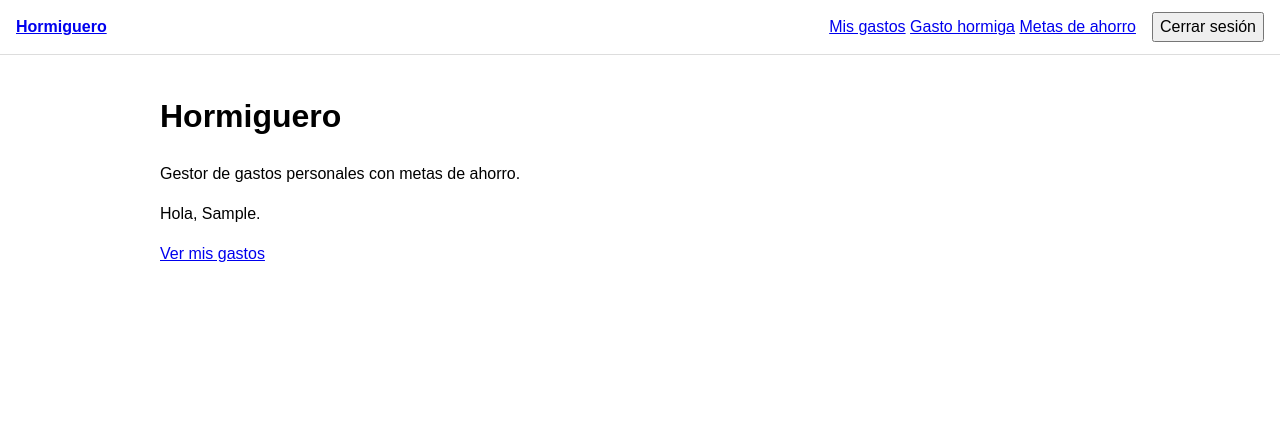
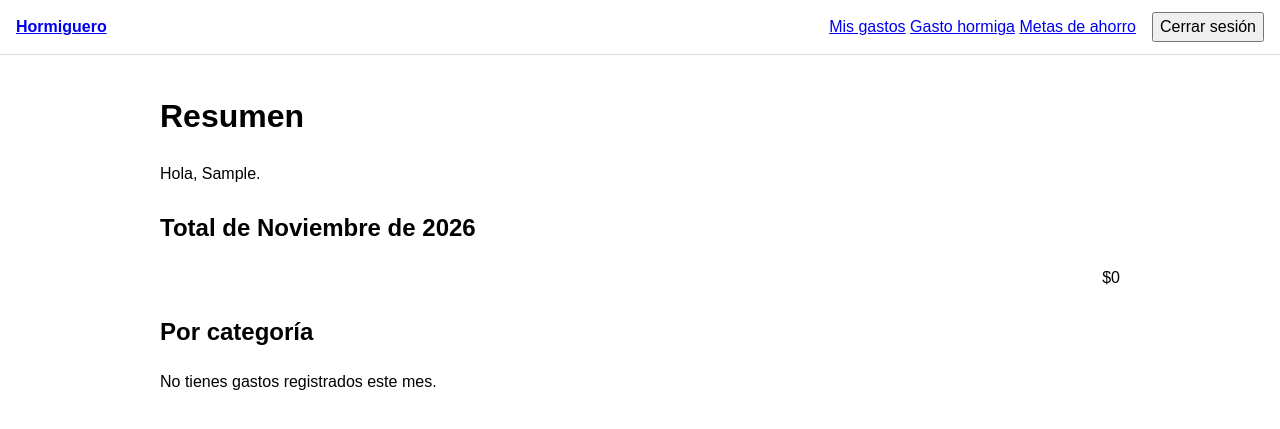
Before and after one commit to JuanDR403/Hormiguero, a Django app: page / in a window 1280 px wide. Shown: the top 429 px of the page. Run offline with Django 5.2, Linux system fonts and the light colour scheme; the visitor is signed in with stand-in values (Sample User, id 1); data that the repository does not hold is empty.

Commit message:
feat: plantilla del resumen en la página de inicio (spec 005)
Co-Authored-By: Claude Opus 5.5 <noreply@anthropic.com>

```diff
--- a/templates/inicio.html
+++ b/templates/inicio.html
@@ -1,14 +1,50 @@
 {% extends "base.html" %}
 
-{% block titulo %}Inicio{% endblock %}
+{% block titulo %}{% if user.is_authenticated %}Resumen{% else %}Inicio{% endif %}{% endblock %}
 
 {% block contenido %}
-  <h1>Hormiguero</h1>
-  <p>Gestor de gastos personales con metas de ahorro.</p>
   {% if user.is_authenticated %}
+    <h1>Resumen</h1>
     <p>Hola, {{ user.first_name }}.</p>
-    <p><a href="{% url 'lista_gastos' %}">Ver mis gastos</a></p>
+    {% if cantidad_hormiga %}
+      <p class="aviso-hormiga">Detectamos {{ cantidad_hormiga }} gasto{{ cantidad_hormiga|pluralize }} hormiga en los últimos {{ dias }} días.
+        <a href="{% url 'hormiga' %}">Ver gasto hormiga</a></p>
+    {% endif %}
+
+    <section class="bloque" aria-labelledby="titulo-total">
+      <h2 id="titulo-total">Total de {{ hoy|date:"F \d\e Y" }}</h2>
+      <p class="numero">${{ total_mes|floatformat:"0g" }}</p>
+    </section>
+
+    <section class="bloque" aria-labelledby="titulo-categorias">
+      <h2 id="titulo-categorias">Por categoría</h2>
+      {% if por_categoria %}
+        <div class="tabla-desplazable">
+          <table>
+            <caption>Total del mes por categoría. Montos en pesos colombianos.</caption>
+            <thead>
+              <tr>
+                <th scope="col">Categoría</th>
+                <th scope="col" class="numero">Total</th>
+              </tr>
+            </thead>
+            <tbody>
+              {% for fila in por_categoria %}
+                <tr>
+                  <td>{{ fila.categoria_nombre }}</td>
+                  <td class="numero">${{ fila.total|floatformat:"0g" }}</td>
+                </tr>
+              {% endfor %}
+            </tbody>
+          </table>
+        </div>
+      {% else %}
+        <p>No tienes gastos registrados este mes.</p>
+      {% endif %}
+    </section>
   {% else %}
+    <h1>Hormiguero</h1>
+    <p>Gestor de gastos personales con metas de ahorro.</p>
     <p><a href="{% url 'login' %}">Iniciar sesión</a> · <a href="{% url 'registro' %}">Crear cuenta</a></p>
   {% endif %}
 {% endblock %}
```
